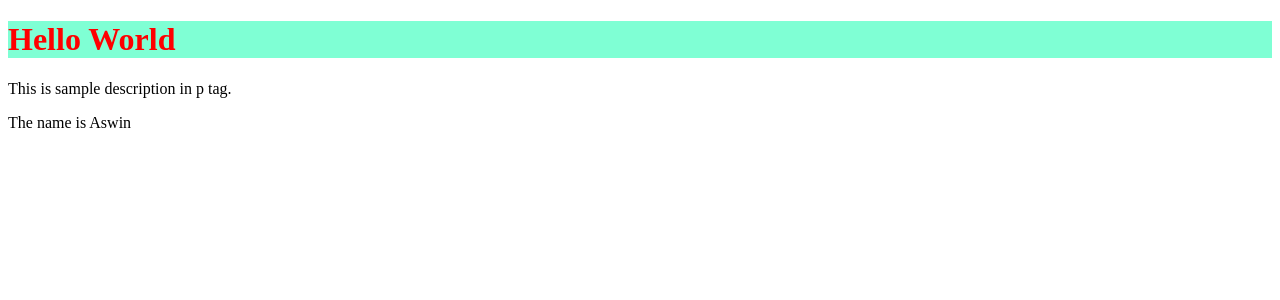
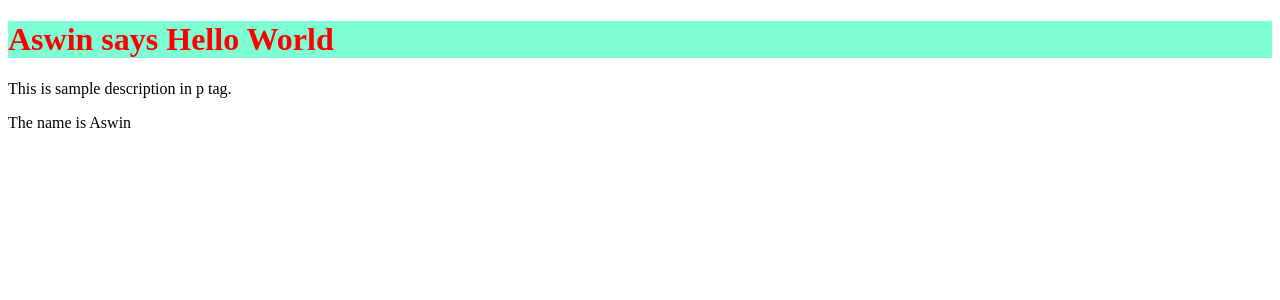
Before and after one commit to aswingopinathan/learning-react-basics, a React (Create React App) app: page / in a window 1280 px wide. Shown: the top 300 px of the page. Built offline with nearby package versions, Linux system fonts and the light colour scheme.

Commit message:
props and function component

```diff
--- a/src/App.js
+++ b/src/App.js
@@ -1,9 +1,10 @@
 import './App.css'
+import Header from './Component/Header'
 function App() {
   const data1="Aswin";
   return (
     <div>
-      <h1 className='hello' style={{color:'red'}} >Hello World</h1>
+      <Header data={data1}/>
       <p>This is sample description in p tag.</p>
       <p>The name is {data1}</p>
     </div>
--- /dev/null
+++ b/src/Component/Header.js
@@ -0,0 +1,8 @@
+
+function Header(props){
+    return(
+      <h1 className='hello' style={{color:'red'}} >{props.data} says Hello World</h1>
+    )
+  }
+
+  export default Header;
```
